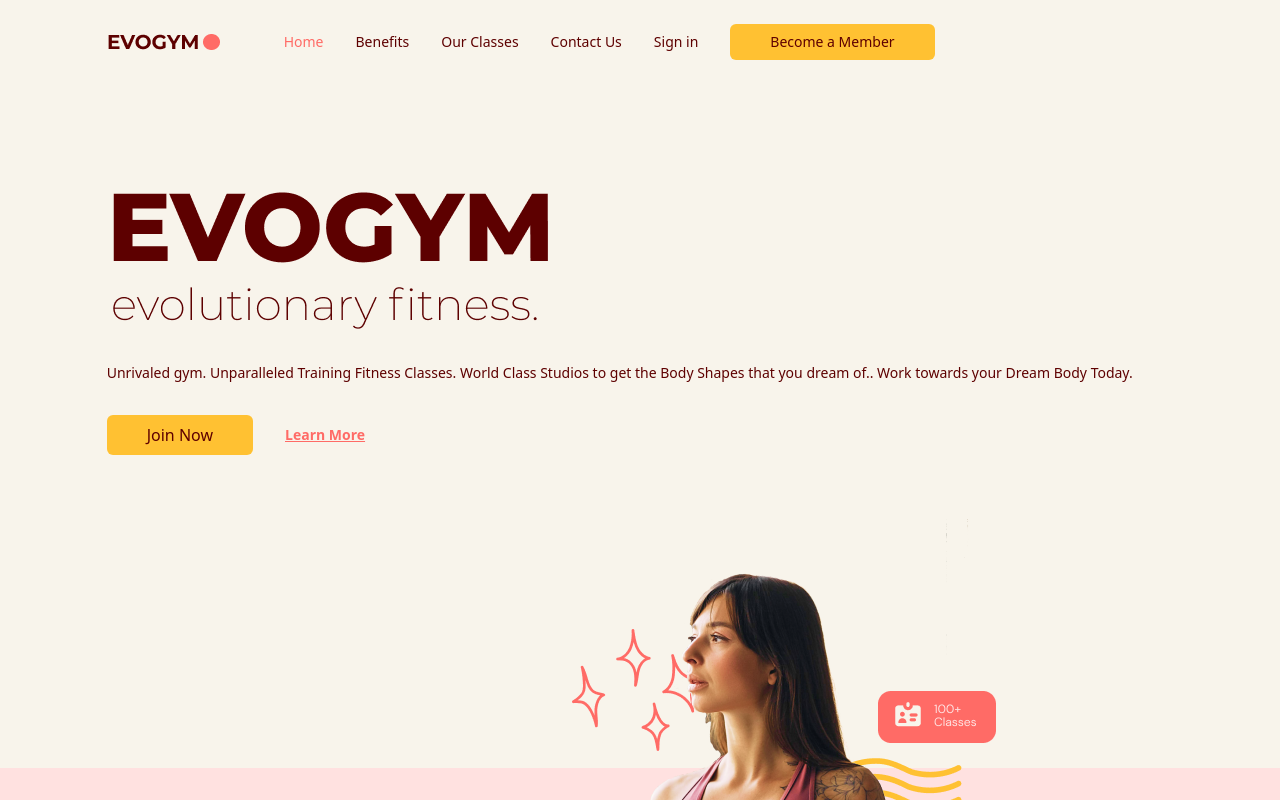
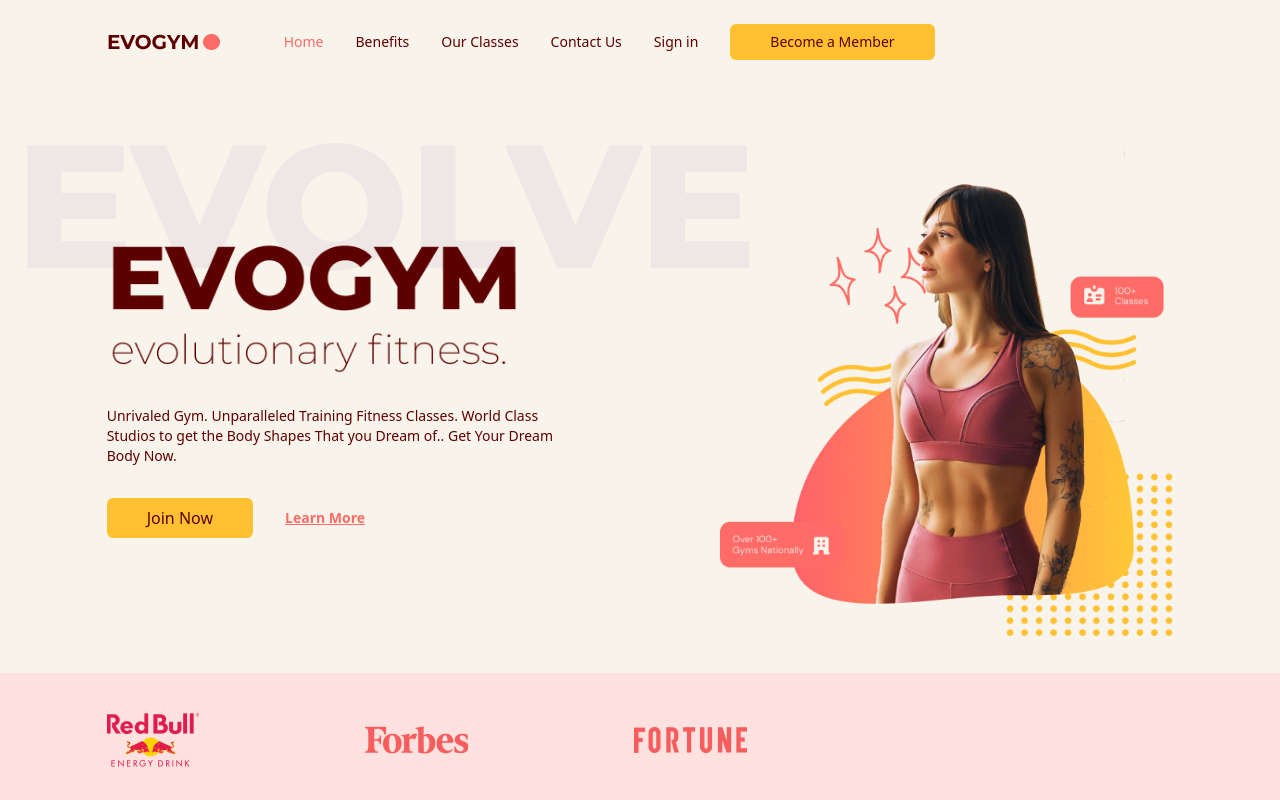
Before and after one commit to kgureye/evofitness, a React (Vite) app: page / in a window 1280 px wide. Shown: the top 800 px of the page. Built offline with nearby package versions, Linux system fonts and the light colour scheme.

Commit message:
reupload

```diff
--- a/src/scenes/home/index.tsx
+++ b/src/scenes/home/index.tsx
@@ -1,43 +1,67 @@
-import { motion } from "framer-motion"
-import { SelectedPage } from "@/shared/types"
-import useMediaQuery from "@/hooks/useMediaQuery"
-import ActionButton from "@/shared/ActionButton"
-import HomePageText from "@/assets/HomePageText.png"
-import HomePageGraphic from "@/assets/HomePageGraphic.png"
-import SponsorRedbull from "@/assets/SponsorRedbull.png"
-import SponsorForbes from "@/assets/SponsorForbes.png"
-import SponsorFortune from "@/assets/SponsorFortune.png"
-import AnchorLink from "react-anchor-link-smooth-scroll"
+import useMediaQuery from "@/hooks/useMediaQuery";
+import { SelectedPage } from "@/shared/types";
+import ActionButton from "@/shared/ActionButton";
+import HomePageText from "@/assets/HomePageText.png";
+import HomePageGraphic from "@/assets/HomePageGraphic.png";
+import SponsorRedBull from "@/assets/SponsorRedBull.png";
+import SponsorForbes from "@/assets/SponsorForbes.png";
+import SponsorFortune from "@/assets/SponsorFortune.png";
+import AnchorLink from "react-anchor-link-smooth-scroll";
+import { motion } from "framer-motion";
 
 type Props = {
-    selectedPage: SelectedPage;
   setSelectedPage: (value: SelectedPage) => void;
-}
+};
 
-const Home = ({selectedPage, setSelectedPage}: Props) => {
-    const isAboveMediumScreens = useMediaQuery("(min-width: 1060px");
+const Home = ({ setSelectedPage }: Props) => {
+  const isAboveMediumScreens = useMediaQuery("(min-width:1060px)");
 
-  return <section id="home" className="gap-16 bg-gray-20 py-10 md:h-full">
-     {/* IMG & MAIN HEADER */}
-     <motion.div className="mx-auto w-5/6 items-center justify-center md:h-5/6" onViewportEnter={() => setSelectedPage(SelectedPage.Home)}>
+  return (
+    <section id="home" className="gap-16 bg-gray-20 py-10 md:h-full md:pb-0">
+      {/* IMAGE AND MAIN HEADER */}
+      <motion.div
+        className="mx-auto w-5/6 items-center justify-center md:flex md:h-5/6"
+        onViewportEnter={() => setSelectedPage(SelectedPage.Home)}
+      >
         {/* MAIN HEADER */}
         <div className="z-10 mt-32 md:basis-3/5">
           {/* HEADINGS */}
-            <motion.div className="md:mt-20" initial="hidden" whileInView="visible" viewport={{ once: true, amount: 0.5 }} transition={{ duration: 0.5 }} variants={{ hidden: { opacity: 0, x: -50}, visible: { opacity: 1, x: 0 }}}>
+          <motion.div
+            className="md:-mt-20"
+            initial="hidden"
+            whileInView="visible"
+            viewport={{ once: true, amount: 0.5 }}
+            transition={{ duration: 0.5 }}
+            variants={{
+              hidden: { opacity: 0, x: -50 },
+              visible: { opacity: 1, x: 0 },
+            }}
+          >
             <div className="relative">
-                    {/* creating an image relative to something else ( one beneath it etc. In our case Evolve / Evogym.) */}
-                   <div className="before:absolute before:-top-20 before:-left-20  before:z-[-1] before:content-evolvetext"> {/* -top-20 is -20 from the top and will place Evolve right above Evogym. before:content-evolvetext gets us the image from our tailwind.config.cjs file */}
-                        <img src={HomePageText} alt="home-page-text" />
+              <div className="before:absolute before:-top-20 before:-left-20 before:z-[-1] md:before:content-evolvetext">
+                <img alt="home-page-text" src={HomePageText} />
               </div>
             </div>
+
             <p className="mt-8 text-sm">
-                    Unrivaled gym. Unparalleled Training Fitness Classes. World Class
-                    Studios to get the Body Shapes that you dream of.. Work towards your Dream Body Today.
+              Unrivaled Gym. Unparalleled Training Fitness Classes. World Class
+              Studios to get the Body Shapes That you Dream of.. Get Your Dream
+              Body Now.
             </p>
           </motion.div>
 
           {/* ACTIONS */}
-            <motion.div className="mt-8 flex items-center gap-8" initial="hidden" whileInView="visible" viewport={{ once: true, amount: 0.5 }} transition={{ delay: 0.2, duration: 0.5 }} variants={{ hidden: { opacity: 0, x: -50}, visible: { opacity: 1, x: 0 }}}>
+          <motion.div
+            className="mt-8 flex items-center gap-8"
+            initial="hidden"
+            whileInView="visible"
+            viewport={{ once: true, amount: 0.5 }}
+            transition={{ delay: 0.2, duration: 0.5 }}
+            variants={{
+              hidden: { opacity: 0, x: -50 },
+              visible: { opacity: 1, x: 0 },
+            }}
+          >
             <ActionButton setSelectedPage={setSelectedPage}>
               Join Now
             </ActionButton>
@@ -52,25 +76,28 @@
         </div>
 
         {/* IMAGE */}
-        <div className="flex basis-3/5 justify-center md:z-10 md:ml-40 md:mt-16 md:justify-items-end">
-            <img src={HomePageGraphic} alt="home-page-graphic" />
+        <div
+          className="flex basis-3/5 justify-center md:z-10
+              md:ml-40 md:mt-16 md:justify-items-end"
+        >
+          <img alt="home-pageGraphic" src={HomePageGraphic} />
         </div>
       </motion.div>
 
-        {/* SPONSORS LAYOUT */}
+      {/* SPONSORS */}
       {isAboveMediumScreens && (
         <div className="h-[150px] w-full bg-primary-100 py-10">
           <div className="mx-auto w-5/6">
             <div className="flex w-3/5 items-center justify-between gap-8">
-                    <img src={SponsorRedbull} alt="sponsor-redbull" />
-                    <img src={SponsorForbes} alt="sponsor-forbes" />
-                    <img src={SponsorFortune} alt="sponsor-fortune" />
+              <img alt="redbull-sponsor" src={SponsorRedBull} />
+              <img alt="forbes-sponsor" src={SponsorForbes} />
+              <img alt="fortune-sponsor" src={SponsorFortune} />
             </div>
           </div>
         </div>
       )}
-
     </section>
-}
+  );
+};
 
 export default Home;
```
Lines whose indentation alone changed are shown as unchanged.
